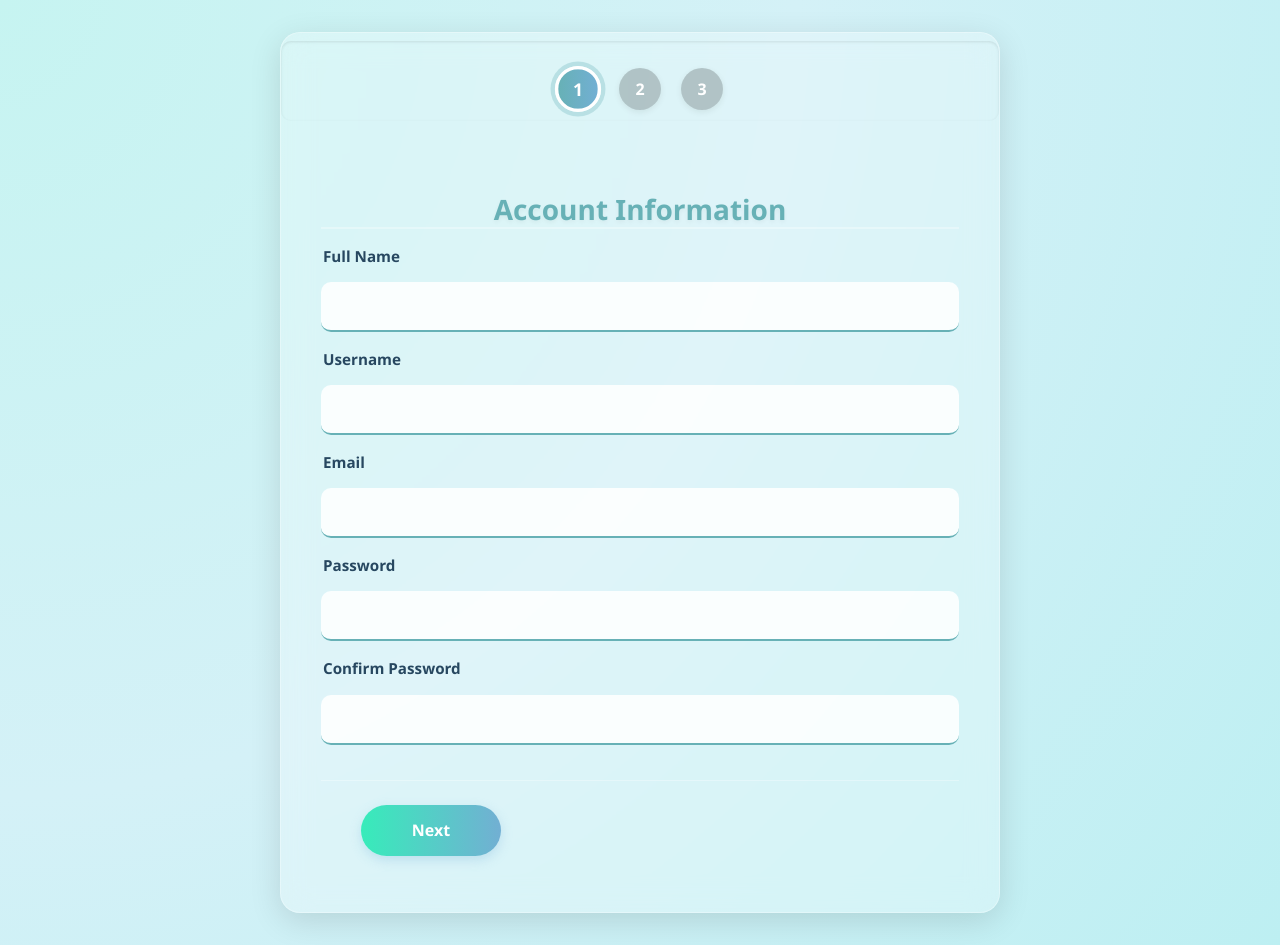
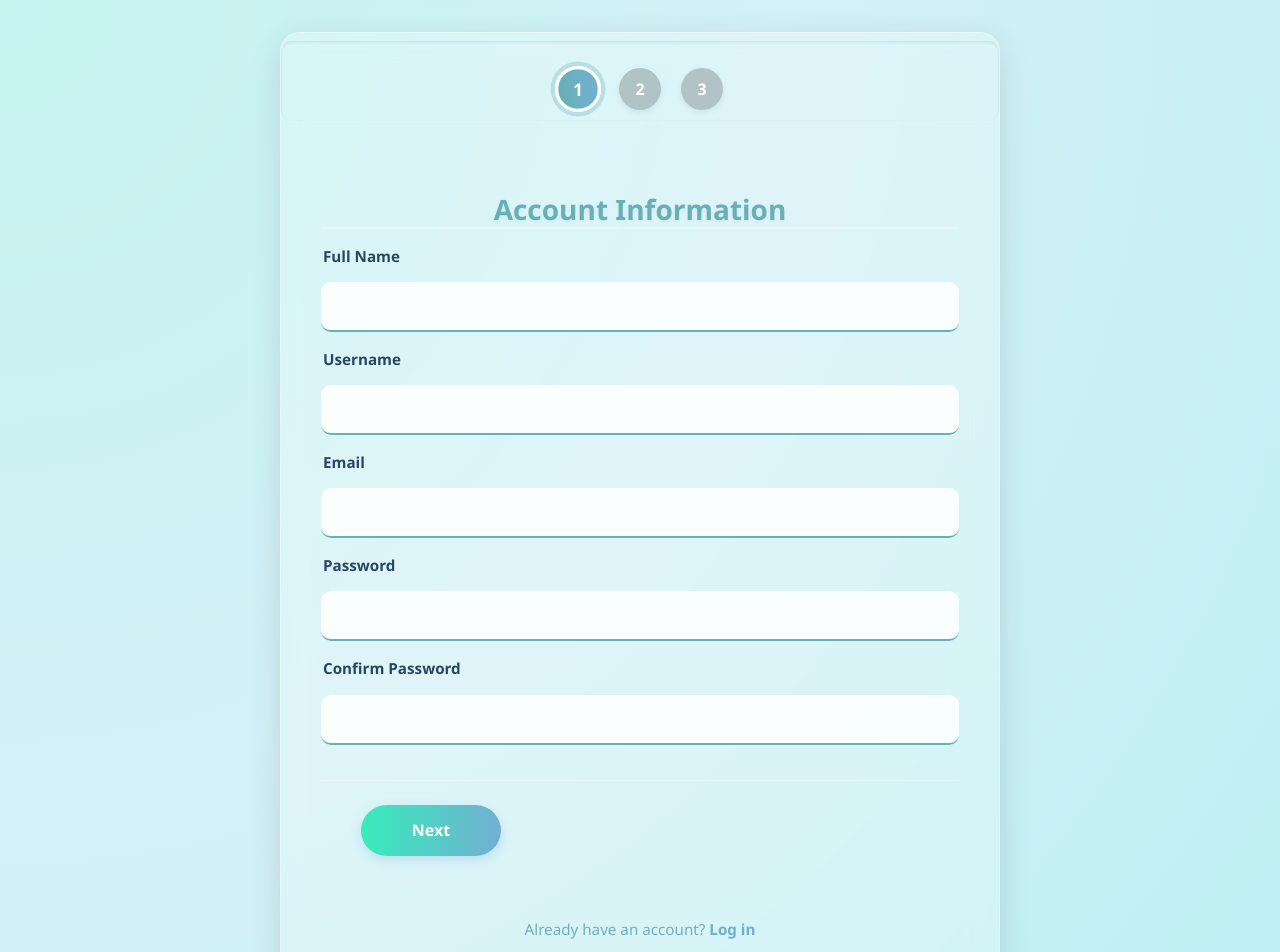
Before and after one commit to Esraa-mohamed1/react-medical-site, a React (Create React App) app in the folder mental-health-supporter/: page /doctor-register in a window 1280 px wide. Shown: the top 952 px of the page. Built offline with nearby package versions, Linux system fonts and the light colour scheme; no server answers.

Commit message:
fixing Style to all project

```diff
--- a/mental-health-supporter/src/components/DoctorsRegister/DoctorRegister.js
+++ b/mental-health-supporter/src/components/DoctorsRegister/DoctorRegister.js
@@ -211,6 +211,10 @@ const DoctorRegister = () => {
                         {step < 3 && <button type="button" onClick={nextStep} className="btn-primary">Next</button>}
                         {step === 3 && <button type="submit" disabled={isSubmitting} className="btn-primary">{isSubmitting ? 'Submitting...' : 'Register'}</button>}
                     </div>
+
+                    <p className="auth-switch text-center">
+                          <>Already have an account? <a href="/login">Log in</a></>
+                    </p>
                 </form>
             </div>
         </div>
```
